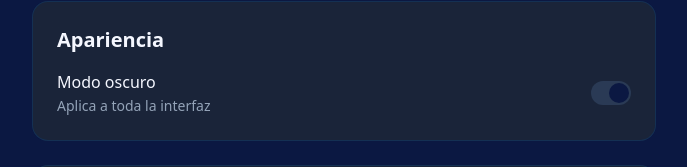
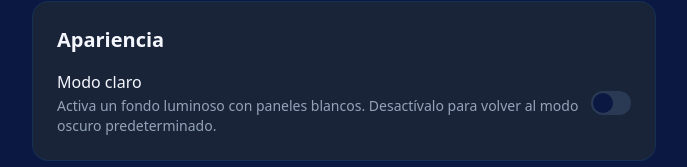
Before and after one commit to VulpesAI/Prueba_salomon, a Next.js app in the folder SalomonAI_Organizado/frontend/: page /configuracion in a window 1280 px wide. Shown: the part 295-462 px from the top of the page, without its empty margins (296-983 px from the left). Built offline with nearby package versions, Linux system fonts and the light colour scheme; no server answers.

Commit message:
Adjust settings toggle to opt into light mode

```diff
--- a/SalomonAI_Organizado/frontend/app/configuracion/_components/ThemeToggle.tsx
+++ b/SalomonAI_Organizado/frontend/app/configuracion/_components/ThemeToggle.tsx
@@ -4,21 +4,24 @@ import { useSettings } from '@/lib/settings/context';
 
 export default function ThemeToggle() {
   const { settings, setTheme } = useSettings();
-  const isDark = settings.theme === 'dark';
+  const isLight = settings.theme === 'light';
 
   return (
     <div className="space-y-2 rounded-card border border-soft bg-gradient-card p-4 text-surface">
-      <h3 className="text-base font-semibold text-surface">Modo oscuro</h3>
-      <p className="text-sm text-muted">Activa el tema oscuro (recomendado).</p>
+      <h3 className="text-base font-semibold text-surface">Modo claro</h3>
+      <p className="text-sm text-muted">
+        Activa un fondo luminoso con paneles blancos. Desactívalo para volver al modo oscuro
+        predeterminado.
+      </p>
       <label className="inline-flex items-center gap-2 text-sm text-surface">
         <input
           type="checkbox"
-          checked={isDark}
-          onChange={(event) => setTheme(event.target.checked ? 'dark' : 'light')}
-          aria-label="Activar modo oscuro"
+          checked={isLight}
+          onChange={(event) => setTheme(event.target.checked ? 'light' : 'dark')}
+          aria-label="Activar modo claro"
           className="h-4 w-4 rounded border border-neutral bg-white focus-brand dark:border-soft dark:bg-[rgba(31,41,55,0.85)]"
         />
-        {isDark ? 'Oscuro' : 'Claro'}
+        {isLight ? 'Claro' : 'Oscuro'}
       </label>
     </div>
   );
--- a/SalomonAI_Organizado/frontend/components/settings/SettingsForm.tsx
+++ b/SalomonAI_Organizado/frontend/components/settings/SettingsForm.tsx
@@ -80,17 +80,20 @@ export default function SettingsForm() {
         <h2 className="text-xl font-semibold">Apariencia</h2>
         <div className="flex items-center justify-between">
           <div>
-            <p className="font-medium">Modo oscuro</p>
-            <p className="text-sm text-muted-foreground">Aplica a toda la interfaz</p>
+            <p className="font-medium">Modo claro</p>
+            <p className="text-sm text-muted-foreground">
+              Activa un fondo luminoso con paneles blancos. Desactívalo para volver al modo oscuro
+              predeterminado.
+            </p>
           </div>
           <label className="inline-flex items-center gap-2 cursor-pointer">
             <input
               type="checkbox"
               className="peer sr-only"
-              checked={form.theme === 'dark'}
-              onChange={(e) => setForm((f) => ({ ...f, theme: e.target.checked ? 'dark' : 'light' }))}
-              aria-checked={form.theme === 'dark'}
-              aria-label="Alternar modo oscuro"
+              checked={form.theme === 'light'}
+              onChange={(e) => setForm((f) => ({ ...f, theme: e.target.checked ? 'light' : 'dark' }))}
+              aria-checked={form.theme === 'light'}
+              aria-label="Alternar modo claro"
             />
             <span className="w-10 h-6 rounded-full bg-muted relative after:content-[''] after:absolute after:top-0.5 after:left-0.5 after:w-5 after:h-5 after:rounded-full after:bg-background peer-checked:after:translate-x-4 transition-all" />
           </label>
```
